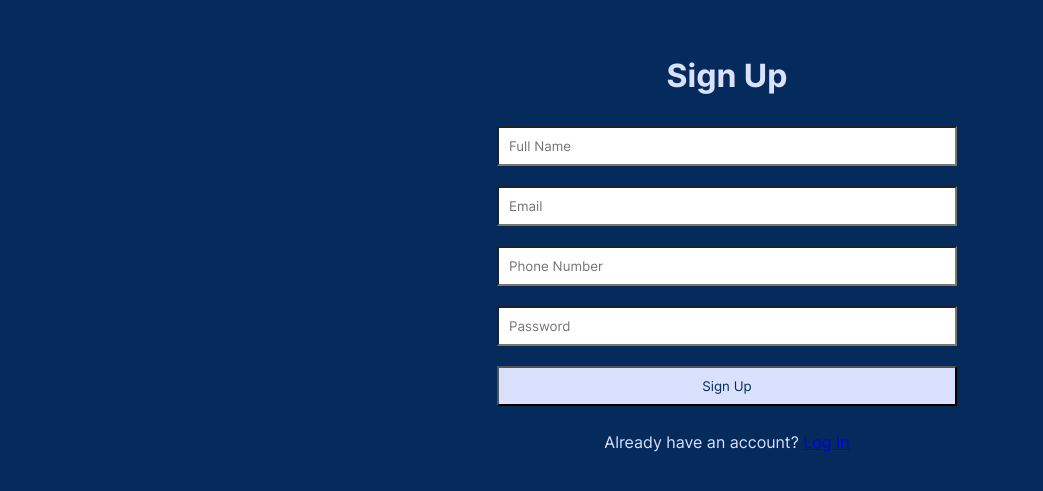
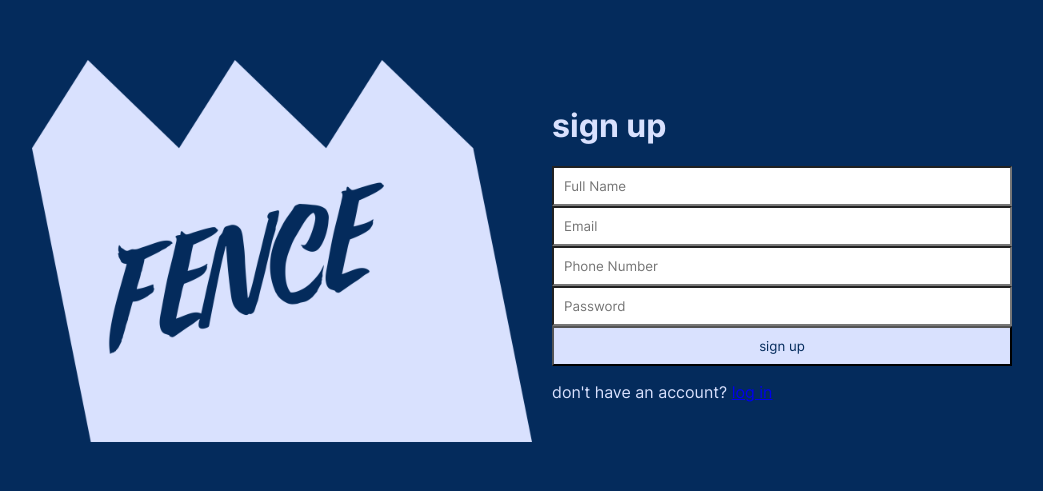
Before and after one commit to SwEng-group-2-2024/distributed-queue-system, a React (Create React App) app: page /signup in a window 1280 px wide. Shown: the part 169-660 px from the top of the page, without its empty margins (128-1171 px from the left). Built offline with nearby package versions, Linux system fonts and the light colour scheme.

Commit message:
added post request & made login and sign up match

```diff
--- a/src/ChatInputWithMenu.js
+++ b/src/ChatInputWithMenu.js
@@ -7,16 +7,46 @@ function ChatInputWithMenu() {
   const handleInputChange = (event) => {
     setMessage(event.target.value);
   };
+  const sendingTime = new Date().toISOString();
+  const senderID = Math.floor(Math.random() * 10).toString;
 
-  const handleSendMessage = () => {
+  const handleSendMessage = async (e) => {
     console.log('Message to send:', message);
     setMessage(''); // Clear input after sending
+    try {
+        const response = await fetch('http://localhost:4000/api/enqueue', {
+          method: 'POST',
+          headers: {'Content-Type': 'application/json'},
+
+          body: JSON.stringify({message, sendingTime, senderID}),
+        });
+        if (response.ok) {
+          console.log('message sent!', response.statusText);
+        }
+      } catch (error) {
+        console.error('error sending message:', error);
+      }
   };
 
   const toggleMenu = () => {
     setShowMenu(!showMenu);
   };
-// here we can put the post request
+
+  const handleSending = async (e) => { // function to handle the login
+    try {
+        const response = await fetch('http://localhost:4000/api/enqueue', {
+          method: 'POST',
+          headers: {'Content-Type': 'application/json'},
+
+          body: JSON.stringify({message, sendingTime, senderID}),
+        });
+        if (response.ok) {
+          console.log('message sent!', response.statusText);
+        }
+      } catch (error) {
+        console.error('error sending message:', error);
+      }
+} ;
   return (
     <div className="chat-input-container">
       <div className="chat-input-bar">
--- a/src/Login.js
+++ b/src/Login.js
@@ -52,7 +52,7 @@ function LoginPage ({ setIsLoggedIn })  {
             <button type="submit" className="submitBtn">log in</button>
           </form>
           <p className="navigationLink">
-          Don't have an account? <Link to="/signup">Sign Up</Link>
+          don't have an account? <Link to="/signup">Sign Up</Link>
         </p>
         </div>
       </div>
--- a/src/SignUp.css
+++ b/src/SignUp.css
@@ -1,25 +1,28 @@
+@font-face {
+  font-family: 'Inter';
+  src: url('./Inter-VariableFont_slnt,wght.ttf') format('truetype');
+}
+
 /* Base styles */
 body, html {
   margin: 0;
   padding: 0;
-    font-family: Arial, sans-serif;
+  font-family: 'Inter', sans-serif;
 }
 
-  .Outer {
+.return {
   width: 100%;
   min-height: 100vh;
   background-color: #042B5C;
   display: flex;
-    flex-direction: column;
+  flex-direction: row;
   align-items: center;
   justify-content: center;
   padding: 20px;
 }
 
 
-  .Main {
-    display: flex;
-    flex-direction: column;
+.login {
   align-items: center;
   justify-content: center;
   color: #D9E1FE;
@@ -29,37 +32,36 @@ body, html {
   width: 100%;
 }
 
-  .input, .submitBtn {
+.input {
+  align-items: center;
+  justify-content: center;
   width: 100%;
-    margin: 10px 0;
   padding: 10px;
+  background-color: #FFFFFF;
+  color: #042B5C;
   box-sizing: border-box;
+  font-family: 'Inter', sans-serif;
+}
+
+.submitBtn
+{
+  align-items: center;
+  justify-content: center;
+  width: 100%;
+  padding: 10px;
+  background-color: #D9E1FE;
+  color: #042B5C;
+  box-sizing: border-box;
+  font-family: 'Inter', sans-serif;
 }
 
 .inputBox {
   width: 100%;
 }
 
-  .logo {
-    background-color: white;
-    max-width: 200px;
-    height: auto;
-    margin-bottom: 20px;
+
+
+.login img {
+  width: 500px;
+  height: 382px;
 }
-
-  /* Responsive adjustments */
-  @media (min-width: 768px) {
-    .Outer {
-      flex-direction: row;
-      justify-content: space-around;
-    }
-    .Main {
-      margin: 0;
-    }
-  }
-
-  @media (max-width: 767px) {
-    .input, .submitBtn {
-      width: calc(100% - 20px);
-    }
-  }
--- a/src/SignUp.js
+++ b/src/SignUp.js
@@ -2,6 +2,7 @@ import React, { useState } from 'react';
 import './SignUp.css';
 import { useDispatch } from 'react-redux';
 import { signUpSuccess } from './store';
+import logo from './fence.png';
 import { Link } from 'react-router-dom'; // Import Link
 function SignUp({ setIsLoggedIn }) {
   const dispatch = useDispatch();
@@ -63,11 +64,13 @@ function SignUp({ setIsLoggedIn }) {
     }
   };
 
+
   return (
-    <div className="Outer">
-      <div className="logo"></div>
-      <div className="Main">
-        <h1>Sign Up</h1>
+    <div className="return">
+      <img src={logo} style={{ width: '500px', height: '382px' }} alt="Fence logo" />
+      <div className="login">
+
+        <h1>sign up</h1>
         <form className="inputBox" onSubmit={handleSubmit}>
 
           <input placeholder="Full Name" className="input" value={fullName} onChange={(e) => setFullName(e.target.value)} />
@@ -84,14 +87,17 @@ function SignUp({ setIsLoggedIn }) {
           {passwordError && <div className="error">{passwordError}</div>}
 
 
-          <button type="submit" className="submitBtn">Sign Up</button>
+          <button type="submit" className="submitBtn">sign up</button>
         </form>
         <p className="navigationLink">
-          Already have an account? <Link to="/">Log In</Link>
-        </p>
+        don't have an account? <Link to="/login">log in</Link>
+      </p>
       </div>
     </div>
-  );
+
+    );
+
+
 }
 
 export default SignUp;
```
Also changed, not shown: 1 other file (tests, documents, lock files or other folders). Lines whose indentation alone changed are shown as unchanged.
